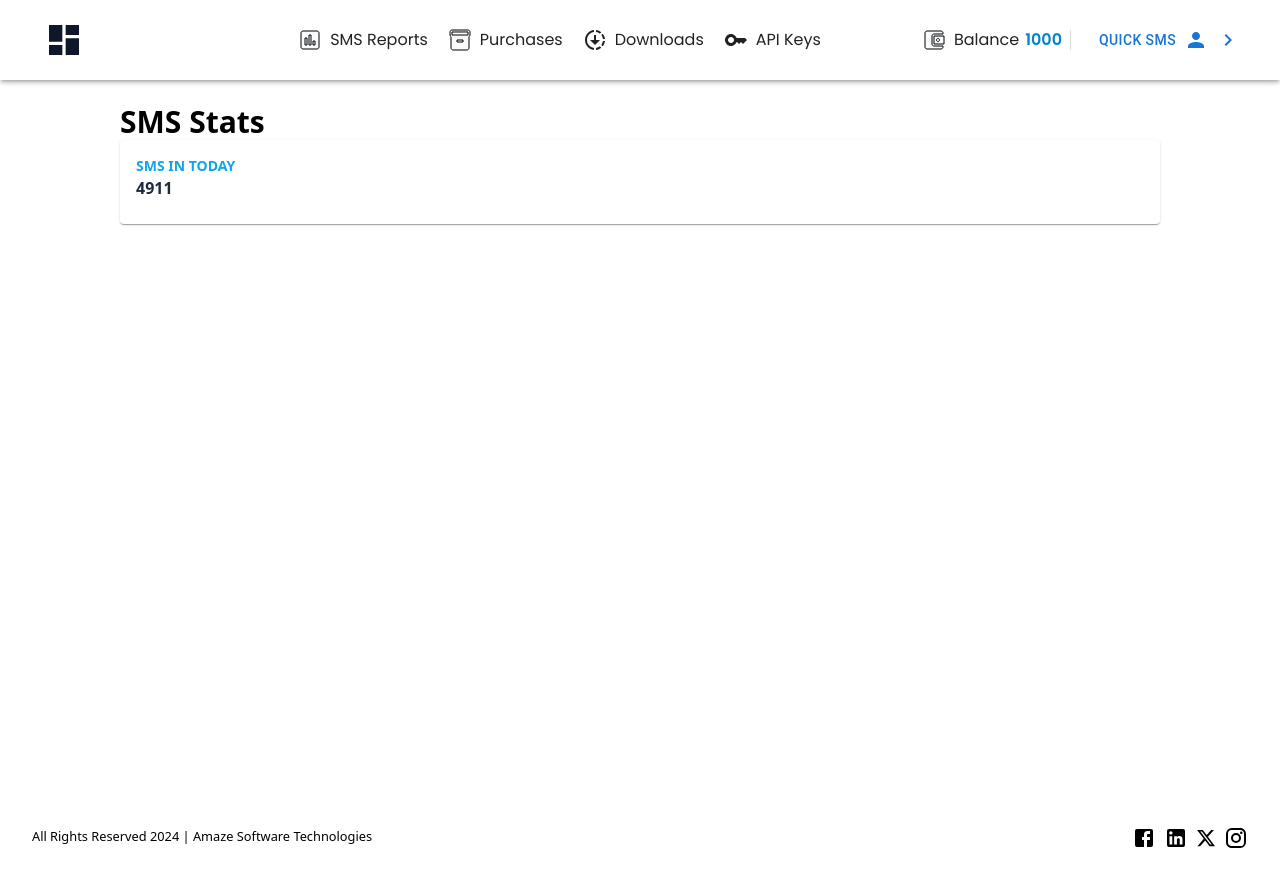
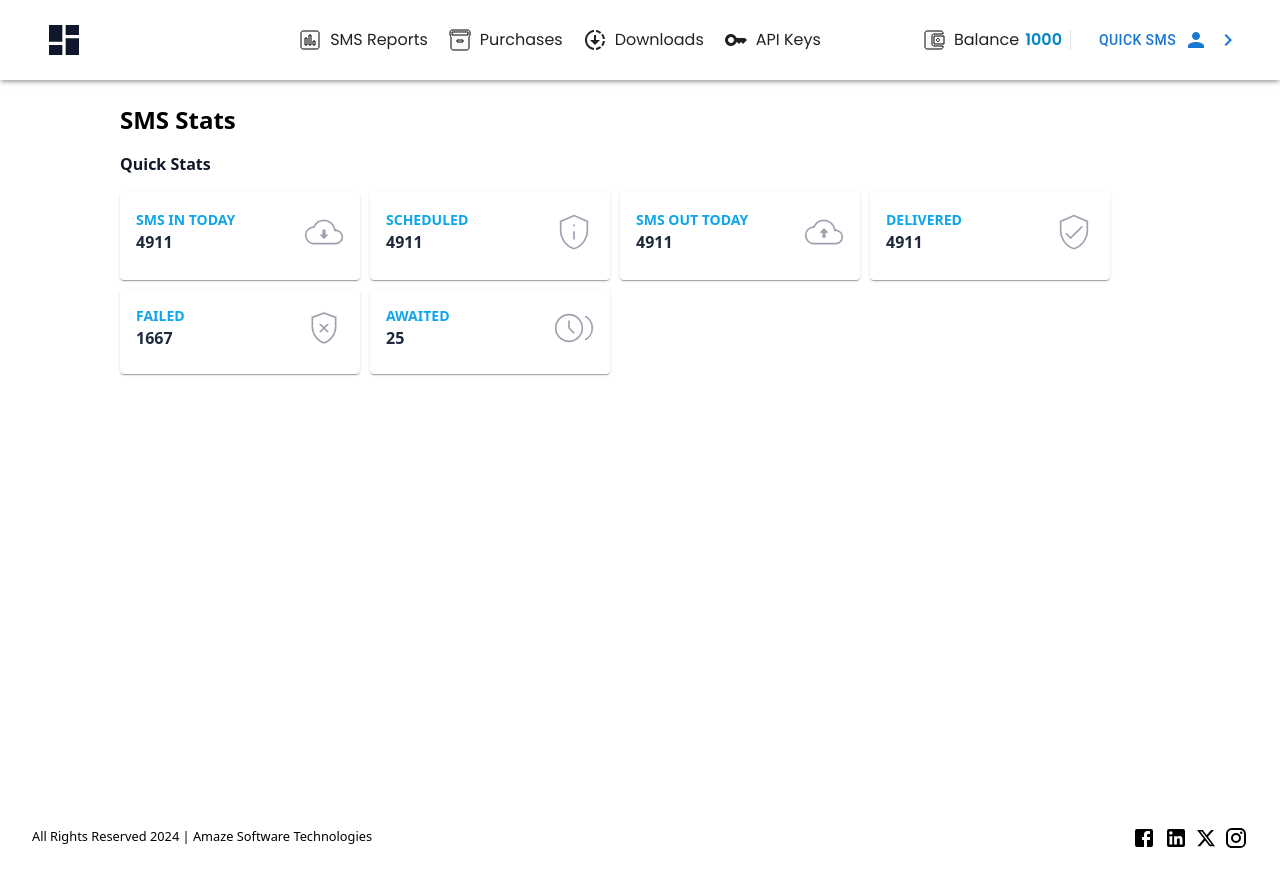
Before and after one commit to NehalSahu8055/Amaze, a React (Vite) app in the folder client/: page / in a window 1280 px wide. Built offline with nearby package versions, Linux system fonts and the light colour scheme.

Commit message:
complete: Sms Stats

```diff
--- a/client/src/components/Footer.jsx
+++ b/client/src/components/Footer.jsx
@@ -3,22 +3,31 @@ import FacebookIcon from "@mui/icons-material/Facebook";
 import LinkedInIcon from "@mui/icons-material/LinkedIn";
 import XIcon from "@mui/icons-material/X";
 import InstagramIcon from "@mui/icons-material/Instagram";
+import { Link } from "react-router-dom";
 function Footer() {
   return (
     <footer className="flex items-center justify-between  px-8 py-6">
       <small>All Rights Reserved 2024 | Amaze Software Technologies</small>
       <ul className="flex gap-2 ">
         <li>
-          <FacebookIcon />
+          <Link to="https://fb.com/">
+            <FacebookIcon />
+          </Link>
         </li>
         <li>
-          <LinkedInIcon />
+          <Link to="https://linkedin.com/">
+            <LinkedInIcon />
+          </Link>
         </li>
         <li>
-          <XIcon className="text-xl" />
+          <Link to="https://twitter.com/">
+            <XIcon className="text-xl" />
+          </Link>
         </li>
         <li>
-          <InstagramIcon />
+          <Link to="https://instagram.com/">
+            <InstagramIcon />
+          </Link>
         </li>
       </ul>
     </footer>
--- a/client/src/components/Sidebar.jsx
+++ b/client/src/components/Sidebar.jsx
@@ -13,7 +13,12 @@ import MailIcon from "@mui/icons-material/Mail";
 
 function Sidebar({ open, toggleDrawer }) {
   const DrawerList = (
-    <Box sx={{ width: 250 }} role="presentation" onClick={toggleDrawer(false)}>
+    <Box
+      // className="min-h-screen bg-black text-white"
+      sx={{ width: 250 }}
+      role="presentation"
+      onClick={toggleDrawer(false)}
+    >
       <List>
         {["Inbox", "Starred", "Send email", "Drafts"].map((text, index) => (
           <ListItem key={text} disablePadding>
--- a/client/src/pages/Home.jsx
+++ b/client/src/pages/Home.jsx
@@ -3,21 +3,105 @@ import { Card } from "@mui/material";
 import { CardContent } from "@mui/material";
 import { Box } from "@mui/material";
 import CloudDownloadOutlinedIcon from "@mui/icons-material/CloudDownloadOutlined";
-
+import PrivacyTipOutlinedIcon from "@mui/icons-material/PrivacyTipOutlined";
+import CloudUploadOutlinedIcon from "@mui/icons-material/CloudUploadOutlined";
+import VerifiedUserOutlinedIcon from "@mui/icons-material/VerifiedUserOutlined";
+import GppBadOutlinedIcon from "@mui/icons-material/GppBadOutlined";
+import BrowseGalleryOutlinedIcon from "@mui/icons-material/BrowseGalleryOutlined";
 function Home() {
   return (
     <article>
-      <h2 className="text-3xl font-bold capitalize">SMS stats</h2>
-      <Card className="flex justify-between">
-        <CardContent>
+      <h2 className="pb-4 text-2xl font-bold capitalize">SMS stats</h2>
+      <span className=" font-semibold capitalize text-slate-900">
+        Quick stats
+      </span>
+      <Box className="grid w-full grid-cols-1 gap-2.5 pt-4 tab:w-fit tab:grid-cols-3 laptop:grid-cols-4">
+        <Card
+          elevation={1}
+          className="flex w-full justify-between tab:w-[15rem]"
+        >
+          <CardContent className="flex w-full items-center justify-between">
             <Box className="flex flex-col">
               <span className="text-sm font-semibold uppercase text-sky-500">
                 SMS IN TODAY
               </span>
               <span className="font-bold uppercase text-slate-800">4911</span>
             </Box>
+            <CloudDownloadOutlinedIcon className="fill-gray-400 stroke-white text-[2.5rem]" />
           </CardContent>
         </Card>
+
+        <Card
+          elevation={1}
+          className="flex w-full justify-between tab:w-[15rem] "
+        >
+          <CardContent className="flex w-full items-center justify-between">
+            <Box className="flex flex-col">
+              <span className="text-sm font-semibold uppercase text-sky-500">
+                Scheduled
+              </span>
+              <span className="font-bold uppercase text-slate-800">4911</span>
+            </Box>
+            <PrivacyTipOutlinedIcon className="h-12 fill-gray-400 stroke-white text-[2.5rem]" />
+          </CardContent>
+        </Card>
+        <Card
+          elevation={1}
+          className="flex w-full justify-between tab:w-[15rem] "
+        >
+          <CardContent className="flex w-full items-center justify-between">
+            <Box className="flex flex-col">
+              <span className="text-sm font-semibold uppercase text-sky-500">
+                SMS out TODAY
+              </span>
+              <span className="font-bold uppercase text-slate-800">4911</span>
+            </Box>
+            <CloudUploadOutlinedIcon className="fill-gray-400 stroke-white text-[2.5rem]" />
+          </CardContent>
+        </Card>
+        <Card
+          elevation={1}
+          className="flex w-full justify-between tab:w-[15rem] "
+        >
+          <CardContent className="flex w-full items-center justify-between">
+            <Box className="flex flex-col">
+              <span className="text-sm font-semibold uppercase text-sky-500">
+                Delivered
+              </span>
+              <span className="font-bold uppercase text-slate-800">4911</span>
+            </Box>
+            <VerifiedUserOutlinedIcon className="fill-gray-400 stroke-white text-[2.5rem]" />
+          </CardContent>
+        </Card>
+        <Card
+          elevation={1}
+          className="flex w-full justify-between tab:w-[15rem] "
+        >
+          <CardContent className="flex w-full items-center justify-between">
+            <Box className="flex flex-col">
+              <span className="text-sm font-semibold uppercase text-sky-500">
+                Failed
+              </span>
+              <span className="font-bold uppercase text-slate-800">1667</span>
+            </Box>
+            <GppBadOutlinedIcon className="fill-gray-400 stroke-white text-[2.5rem]" />
+          </CardContent>
+        </Card>
+        <Card
+          elevation={1}
+          className="flex w-full justify-between tab:w-[15rem] "
+        >
+          <CardContent className="flex w-full items-center justify-between">
+            <Box className="flex flex-col">
+              <span className="text-sm font-semibold uppercase text-sky-500">
+                awaited
+              </span>
+              <span className="font-bold uppercase text-slate-800">25</span>
+            </Box>
+            <BrowseGalleryOutlinedIcon className="fill-gray-400 stroke-white text-[2.5rem]" />
+          </CardContent>
+        </Card>
+      </Box>
     </article>
   );
 }
```
Lines whose indentation alone changed are shown as unchanged.
